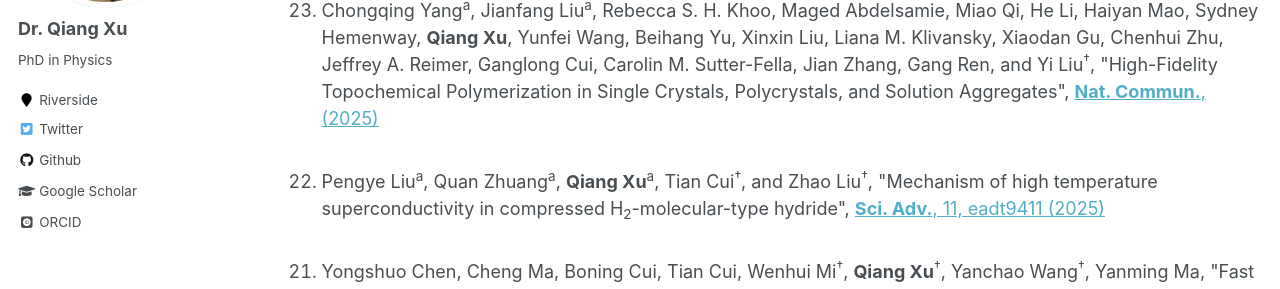
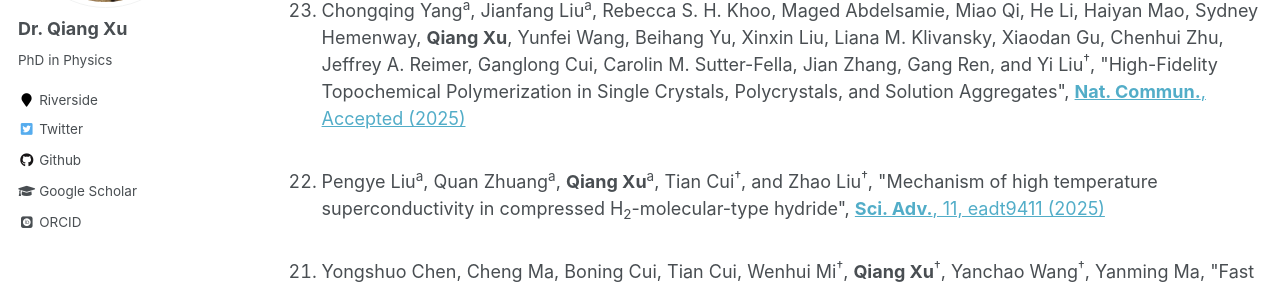
Before and after one commit to xqjlu/xqjlu.github.io, a Jekyll site: the page built from _pages/publications.md, in a window 1280 px wide and 900 px high. Shown: the part 285-574 px from the top of the window. Built offline with Jekyll 4.4.1, drawn with Linux system fonts in a browser that asks for light colours; some web fonts are replaced.

Commit message:
NC accepted

```diff
--- a/_pages/publications.md
+++ b/_pages/publications.md
@@ -43,7 +43,7 @@ Miao Qi, He Li, Haiyan Mao, Sydney Hemenway, <b>Qiang Xu</b>, Yunfei Wang, Beiha
 Liana M. Klivansky, Xiaodan Gu, Chenhui Zhu, Jeffrey A. Reimer, Ganglong Cui, Carolin M. Sutter-Fella,
 Jian Zhang, Gang Ren, and Yi Liu<sup>†</sup>,
 "High-Fidelity Topochemical Polymerization in Single Crystals, Polycrystals, and Solution Aggregates",
-<a href="https://xqjlu.github.io/publications/" target="_blank"><b>Nat. Commun.</b>, (2025)</a>
+<a href="https://xqjlu.github.io/publications/" target="_blank"><b>Nat. Commun.</b>, Accepted (2025)</a>
 </li><br>
 
 <li>Pengye Liu<sup>a</sup>, Quan Zhuang<sup>a</sup>, <b>Qiang Xu</b><sup>a</sup>, Tian Cui<sup>†</sup>, and Zhao Liu<sup>†</sup>,
```
